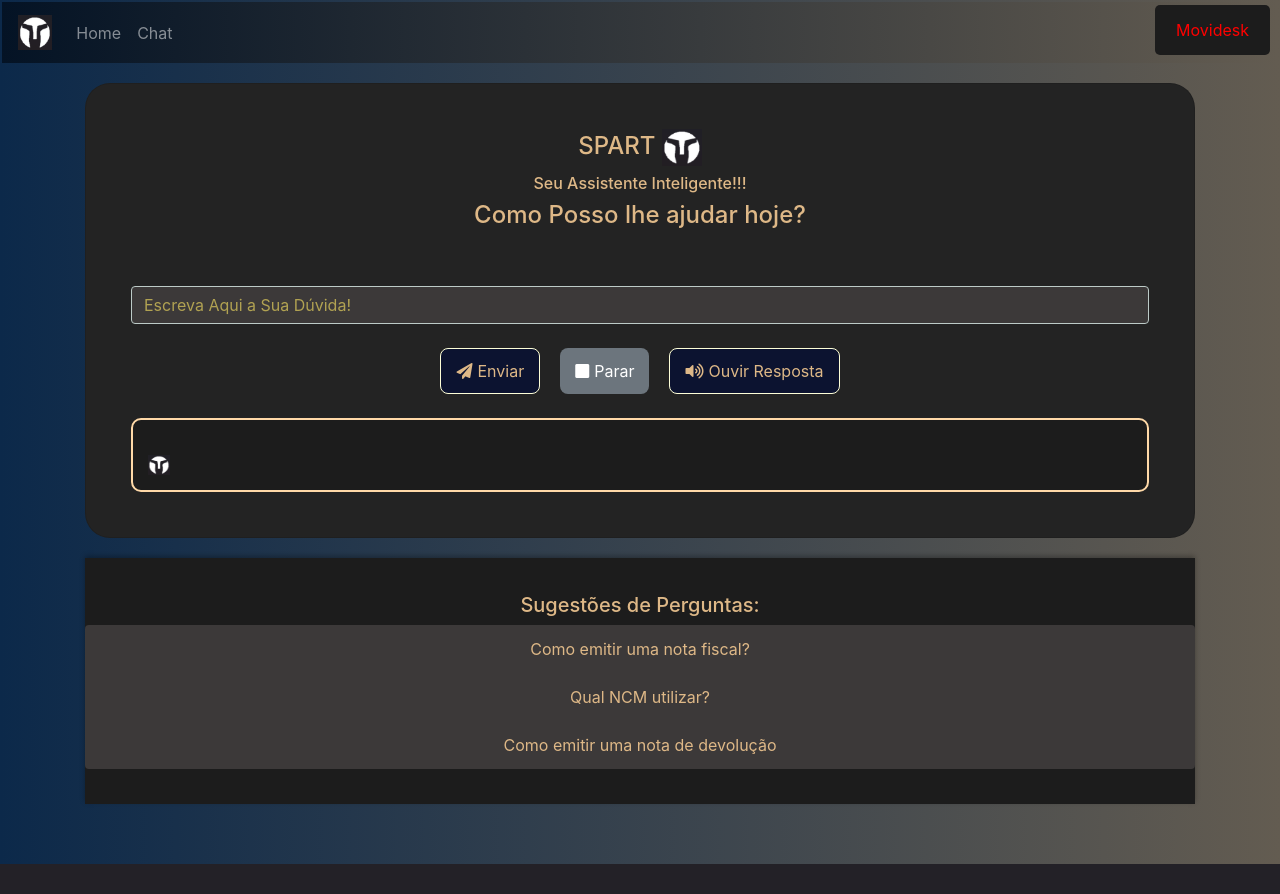
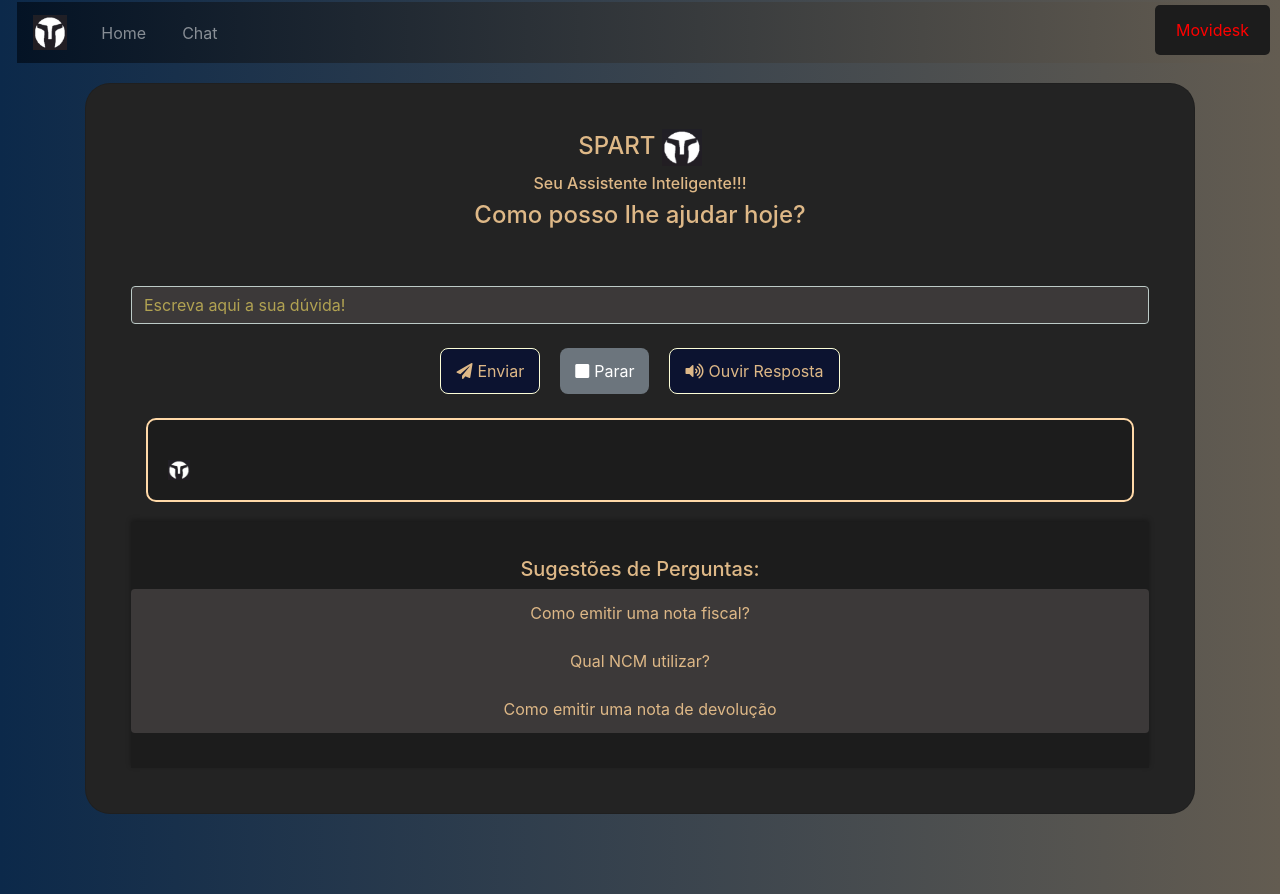
Before and after one commit to Kaique-010/SPART, a Django app: page /chat/ in a window 1280 px wide. Before the commit the page ends 864 px from the top, so only its background shows below. Run offline with Django 5.2, Linux system fonts and the light colour scheme; some libraries are stand-ins or nearby versions.

Commit message:
ajustes de template

```diff
--- a/chat/templates/base.html
+++ b/chat/templates/base.html
@@ -18,17 +18,28 @@
             background: linear-gradient(to right, #041325, #635c51);
         }
 
+        .nav-item {
+            margin: 0 10px;
+            /* Espaçamento entre os itens */
+        }
+
         .nav-link {
             color: #ffffff;
+            /* Cor do texto padrão */
+            transition: color 0.3s;
+            /* Transição suave para hover */
         }
 
         .nav-link:hover {
             color: #ffcc00;
+            /* Cor ao passar o mouse */
             text-decoration: underline;
+            /* Sublinhado ao passar o mouse */
         }
 
         .nav-link.active {
             color: #ffcc00;
+            /* Cor para o link ativo */
         }
 
         .fixed-nav {
@@ -43,22 +54,21 @@
 
         .fixed-nav .nav-link {
             color: red;
+            /* Cor do link fixo */
         }
 
         .fixed-nav .nav-link:hover {
             color: #ff4d4d;
+            /* Cor ao passar o mouse no link fixo */
         }
     </style>
 </head>
 
 <body>
+    <div class="container-fluid">
         <nav class="navbar navbar-expand-lg navbar-dark">
             <a class="navbar-brand" href="/"><img src='/static/capacete.png' style="height: 35px" /></a>
-        <button class="navbar-toggler" type="button" data-toggle="collapse" data-target="#navbarNav"
-            aria-controls="navbarNav" aria-expanded="false" aria-label="Toggle navigation">
-            <span class="navbar-toggler-icon"></span>
-        </button>
-        <div class="collapse navbar-collapse" id="navbarNav">
+
                 <ul class="navbar-nav">
                     <li class="nav-item">
                         <a class="nav-link" href="/">Home</a>
@@ -72,19 +82,18 @@
 
         <!-- Link fixo do Movidesk -->
         <div class="fixed-nav">
-        <a class="nav-link" href="https://chat.movidesk.com/ChatWidgetNew/WidgetGroup/B47B75D5A2FC4F22B3FF76A45F35AB69">Movidesk</a>
+            <a class="nav-link"
+                href="https://chat.movidesk.com/ChatWidgetNew/WidgetGroup/B47B75D5A2FC4F22B3FF76A45F35AB69">Movidesk</a>
         </div>
 
         <div class="container">
             {% block content %}
             {% endblock %}
         </div>
-
+    </div>
     <script src="https://code.jquery.com/jquery-3.5.1.slim.min.js"></script>
     <script src="https://cdn.jsdelivr.net/npm/@popperjs/core@2.0.11/dist/umd/popper.min.js"></script>
     <script src="https://maxcdn.bootstrapcdn.com/bootstrap/4.5.2/js/bootstrap.min.js"></script>
-    <script>
-    </script>
 </body>
 
 </html>
--- a/chat/templates/chat.html
+++ b/chat/templates/chat.html
@@ -28,7 +28,7 @@
         text-align: center;
     }
 
-    /* Form de Perguntas */
+    /* Estilo do Formulário de Perguntas */
     .form-control {
         background-color: #3c3939;
         color: burlywood;
@@ -39,21 +39,19 @@
         color: rgba(226, 206, 92, 0.7);
     }
 
-    #chat-card {
+    #chat-container {
         margin: 20px auto;
         max-width: 1300px;
         padding: 45px;
         border-radius: 25px;
         background-color: #232323;
         color: burlywood;
+        overflow: hidden;
+        width: 100%;
     }
 
     /* Footer */
     footer {
-        position: relative;
-        bottom: 0;
-        left: 0;
-        right: 0;
         background-color: #1c1c1c;
         padding: 35px 0;
         text-align: center;
@@ -80,7 +78,7 @@
         text-decoration: underline;
     }
 
-    .custom-btn {
+    .button {
         border: none;
         border-radius: 8px;
         padding: 10px 15px;
@@ -92,32 +90,32 @@
         margin: 0 10px;
     }
 
-    .custom-btn i {
+    .button i {
         margin-right: 5px;
     }
 
-    .custom-btn.success {
+    .button.success {
         background-color: #0c1330;
         color: burlywood;
         border: 0.3px solid #fdfed7;
     }
 
-    .custom-btn.success:hover {
+    .button.success:hover {
         background-color: #73cab8;
         transform: translateY(-2px);
     }
 
-    .custom-btn.danger {
+    .button.danger {
         background-color: #dc3545;
         color: white;
     }
 
-    .custom-btn.danger:hover {
+    .button.danger:hover {
         background-color: #c82333;
         transform: translateY(-2px);
     }
 
-    .custom-btn:disabled {
+    .button:disabled {
         background-color: #6c757d;
         cursor: not-allowed;
     }
@@ -128,155 +126,186 @@
         margin-top: 20px;
     }
 
-    .card-resposta {
+    .response-card {
         border: 2px solid #ffd9a8;
         border-radius: 10px;
-        padding: 15px;
+        padding: 20px;
         background-color: #1c1c1c;
+        margin-bottom: 20px;
+        overflow: hidden;
+        width: 100%;
     }
 
-    .imagem-wrapper {
-        width: 100% !important;
-        margin: 25px 0 !important;
-        text-align: center !important;
+    .image-wrapper {
+        width: 50%;
+        margin: 25px 0;
+        text-align: center;
     }
 
-    .imagem-wrapper img {
-        max-width: 100% !important;
-        height: auto !important;
-        text-align: center;
+    .image-wrapper img {
+        max-width: 50%;
+        height: auto;
+        display: block;
+        margin: 0 auto;
+    }
+
+    @media (max-width: 768px) {
+        .card {
+            margin: 10px;
+        }
+
+        .card img {
+            max-height: 200px;
+        }
+    }
+
+    .image-gallery {
+        display: flex;
+        justify-content: center;
+        flex-wrap: wrap;
+        gap: 20px; /* Ajuste do espaçamento */
+        margin-top: 20px;
+    }
+
+    .image-gallery a {
+        display: block;
+    }
+
+    .image-gallery img {
+        max-width: 300px; /* Ajuste do tamanho das imagens */
+        height: auto;
+        border-radius: 8px;
+        box-shadow: 0 4px 8px rgba(0, 0, 0, 0.1);
+        transition: transform 0.3s ease;
+    }
+
+    .image-gallery img:hover {
+        transform: scale(1.05);
     }
 </style>
 
-<div class="card" id="chat-card">
+<div class="card" id="chat-container">
     <h1>SPART <img src='/static/capacete.png' style="height: 37px; width: 40px;" /></h1>
     <h6>Seu Assistente Inteligente!!!</h6>
-    <h4>Como Posso lhe ajudar hoje?</h4>
+    <h4>Como posso lhe ajudar hoje?</h4>
     <br><br>
 
-    <input type="text" id="pergunta" class="form-control" placeholder="Escreva Aqui a Sua Dúvida!">
-    <div class="mt-4 button-container">
-        <button class="custom-btn success" onclick="enviarPergunta()">
+    <input type="text" id="question" class="form-control" placeholder="Escreva aqui a sua dúvida!">
+    <div class="button-container mt-4">
+        <button class="button success" onclick="sendQuestion()">
             <i class="fas fa-paper-plane"></i> Enviar
         </button>
-        <button class="custom-btn danger" id="pararBtn" onclick="pararEscrita()" disabled>
+        <button class="button danger" id="stopBtn" onclick="stopTyping()" disabled>
             <i class="fas fa-stop"></i> Parar
         </button>
-        <button class="custom-btn success" onclick="lerTexto()">
+        <button class="button success" onclick="readResponse()">
             <i class="fas fa-volume-up"></i> Ouvir Resposta
         </button>
     </div>
     <br>
-
-    <div class="card-resposta">
-        <div id="resposta" class="mt-3"></div>
+    <div class="container">
+        <div class="response-card">
+            <div id="response" class="mt-3"></div>
             <img src='/static/capacete.png' style="height: 20px; width: 22px;" />
-        <span id="resposta-texto"></span>
+            <span id="response-text"></span>
             {{ manual.conteudo|safe }}
+            <div class="container-fluid">
                 {% if manual.imagem %}
-        <img src="{{ manual.imagem.url }}" alt="Imagem do Manual" style="max-width: 100%; height: auto;">
+                <div class="image-wrapper">
+                    <img src="{{ manual.imagem.url }}" alt="Imagem do Manual">
+                </div>
                 {% endif %}
             </div>
         </div>
-
-<div id="imageModal" class="modal" onclick="closeModal()">
-    <span class="close" onclick="closeModal()">&times;</span>
-    <img class="modal-content" id="modalImage">
     </div>
-
     <script>
-    let respostaCompleta = "";
+        let fullResponse = "";
         let typingInterval;
-    let isTyping = false;  // Controle para efeito de digitação
+        let isTyping = false;
         let synth = window.speechSynthesis;
 
-    async function enviarPergunta() {
-        const pergunta = document.getElementById("pergunta").value;
-        document.getElementById("resposta").innerHTML = "<span>Carregando...</span>";
-        document.getElementById("pararBtn").disabled = true;
+        async function sendQuestion() {
+            const question = document.getElementById("question").value;
+            document.getElementById("response").innerHTML = "<span>Carregando...</span>";
+            document.getElementById("stopBtn").disabled = true;
 
             try {
-            const response = await fetch(`/chat/perguntar/?pergunta=${encodeURIComponent(pergunta)}`);
+                const response = await fetch(`/chat/perguntar/?pergunta=${encodeURIComponent(question)}`);
                 if (!response.ok) {
                     throw new Error('Erro na resposta do servidor');
                 }
                 const data = await response.json();
-            respostaCompleta = data.resposta || "Desculpe, não consegui responder.";
-
-            escreverRespostaComEfeito(respostaCompleta, data.imagens);
+                fullResponse = data.resposta || "Desculpe, não consegui responder.";
+                typeResponseWithEffect(fullResponse, data.imagens);
             } catch (error) {
-            document.getElementById("resposta").innerText = "Erro ao enviar a pergunta: " + error.message;
+                document.getElementById("response").innerText = "Erro ao enviar a pergunta: " + error.message;
             }
         }
 
-    function escreverRespostaComEfeito(resposta, imagens, links) {
-        const respostaDiv = document.getElementById("resposta");
-        respostaDiv.innerHTML = ""; // Limpa a resposta anterior
+        function typeResponseWithEffect(response, images) {
+            const responseDiv = document.getElementById("response");
+            responseDiv.innerHTML = "";
             let index = 0;
             isTyping = true;
 
             typingInterval = setInterval(() => {
-            if (index < resposta.length) {
-                const char = resposta.charAt(index);
-                respostaDiv.innerHTML += char === '\n' ? "<br>" : char;
+                if (index < response.length) {
+                    const char = response.charAt(index);
+                    responseDiv.innerHTML += char === '\n' ? "<br>" : char;
                     index++;
                 } else {
-                finalizarDigitacao(resposta, imagens, links); // Passa também os links
+                    finalizeTyping(response, images);
                 }
-        }, 3); // Velocidade da digitação
+            }, 3);
 
-        document.getElementById("pararBtn").disabled = false;
+            document.getElementById("stopBtn").disabled = false;
         }
 
-    function finalizarDigitacao(resposta, imagens, links) {
+        function finalizeTyping(response, images) {
             clearInterval(typingInterval);
             isTyping = false;
-        document.getElementById("pararBtn").disabled = true;
-        aplicarFormatacaoCompleta(resposta, imagens, links);
+            document.getElementById("stopBtn").disabled = true;
+            applyFullFormatting(response, images);
         }
 
-    function aplicarFormatacaoCompleta(resposta, imagens, links) {
-        const respostaDiv = document.getElementById("resposta");
-        respostaDiv.innerHTML = resposta; // Insere o HTML completo
+        function applyFullFormatting(response, images) {
+            const responseDiv = document.getElementById("response");
+            responseDiv.innerHTML = response;
 
-        if (imagens && imagens.length > 0) {
-            const galeria = document.createElement('div');
-            galeria.className = "image-gallery"; // Classe para layout das imagens
+            if (images && images.length > 0) {
+                const gallery = document.createElement('div');
+                gallery.className = "image-gallery";
 
-            imagens.forEach((imagem, index) => {
+                images.forEach((image, index) => {
                     const linkElement = document.createElement('a');
-                linkElement.href = "#"; // Não abre em nova aba
-                linkElement.style.margin = "5px"; // Estilo opcional
+                    linkElement.href = "#";
 
                     const imgElement = document.createElement('img');
-                imgElement.src = imagem;
+                    imgElement.src = image;
                     imgElement.alt = "Imagem " + (index + 1);
-                imgElement.style.maxWidth = "100%"; // Ajusta largura
-                imgElement.style.height = "auto"; // Mantém proporção
 
                     linkElement.appendChild(imgElement);
-                galeria.appendChild(linkElement);
+                    gallery.appendChild(linkElement);
                 });
 
-            respostaDiv.appendChild(galeria); // Adiciona galeria de imagens
+                responseDiv.appendChild(gallery);
             }
         }
 
-
-    function pararEscrita() {
+        function stopTyping() {
             if (isTyping) {
                 clearInterval(typingInterval);
-            document.getElementById("resposta").innerHTML = respostaCompleta; // Exibe resposta completa
+                document.getElementById("response").innerHTML = fullResponse;
                 isTyping = false;
             }
         }
 
-    function lerTexto() {
+        function readResponse() {
             if (synth.speaking) {
-            synth.cancel(); // Para a leitura atual
+                synth.cancel();
             } else {
-            const utterance = new SpeechSynthesisUtterance(respostaCompleta);
-            synth.speak(utterance); // Inicia a leitura da resposta
+                const utterance = new SpeechSynthesisUtterance(fullResponse);
+                synth.speak(utterance);
             }
         }
     </script>
```
Also changed, not shown: db.sqlite3, media/manuais/cred1_Tjkoxz8.png (added), media/manuais/cred2_AAW4RAS.png (added), media/manuais/cred3_UvgC1AX.png (added), media/manuais/cred4_n1pNsPH.png (added), media/manuais/cred5_P4SCHUq.png (added), media/manuais/cred6_Bd6VkaC.png (added), 1 other file. Lines whose indentation alone changed are shown as unchanged.
